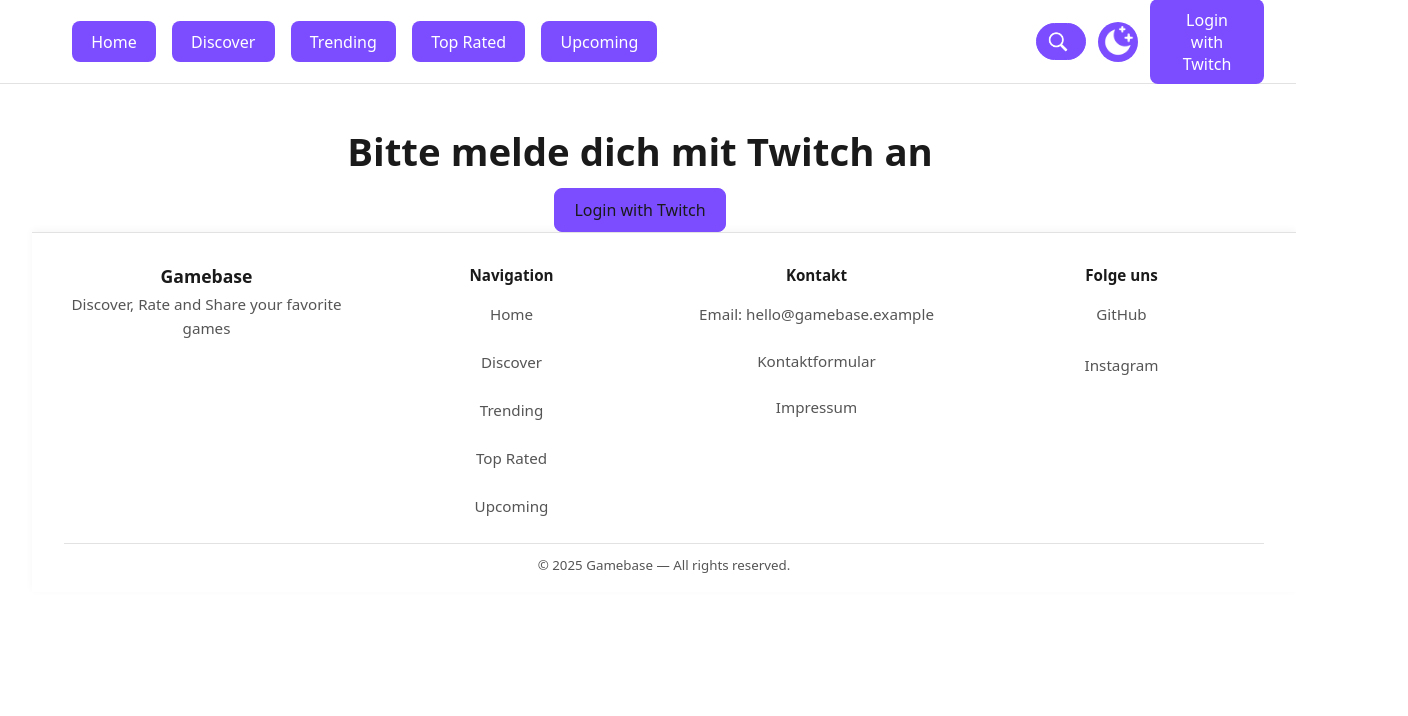
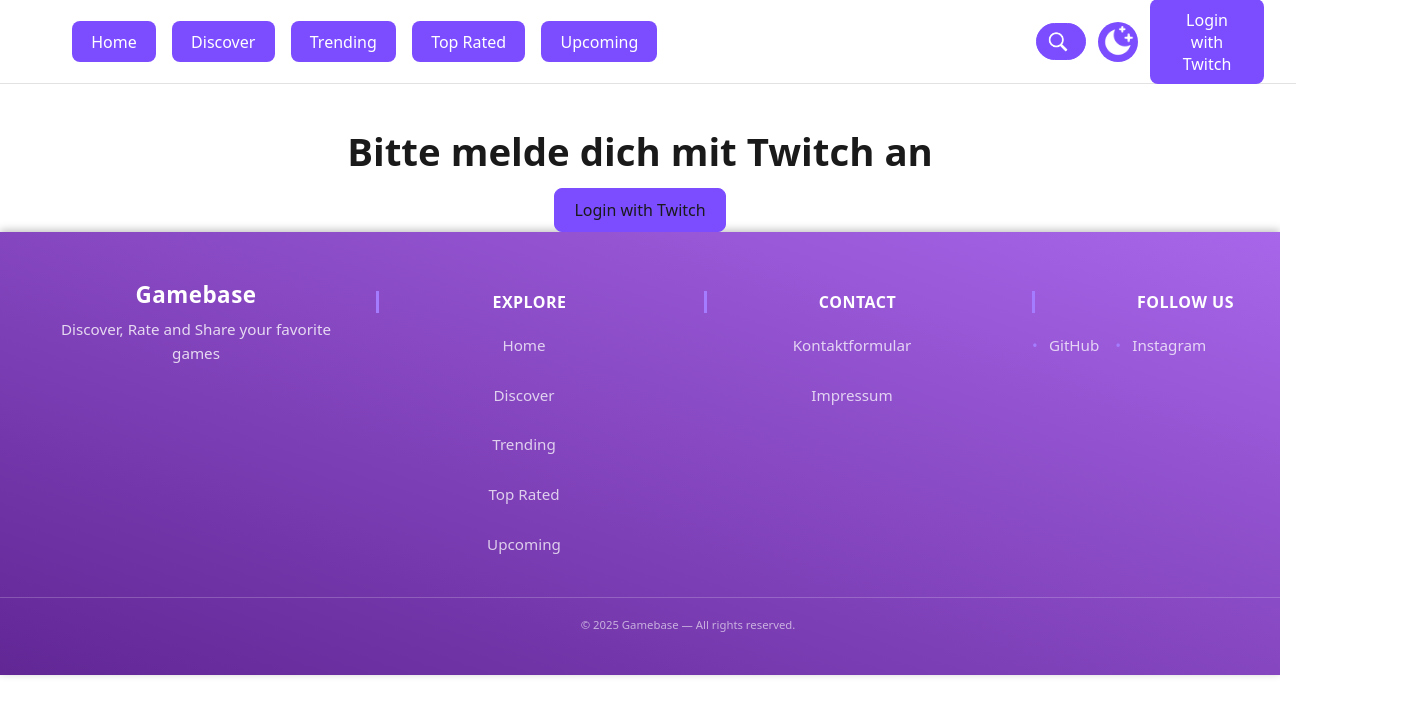
Before and after one commit to MusicToGetCodedOn/Gamebase-frontend, a React (Vite) app: page /profile in a window 1280 px wide. Shown: the top 716 px of the page, 1408 px wide, since content can reach past the window. Built offline with nearby package versions, Linux system fonts and the light colour scheme.

Commit message:
footer styling

```diff
--- a/src/App.jsx
+++ b/src/App.jsx
@@ -21,9 +21,11 @@
         ) : (
           <Outlet />
         )}
+
       </main>
       <Footer />
     </>
+
   );
 }
 
--- a/src/components/Footer.css
+++ b/src/components/Footer.css
@@ -1,41 +1,58 @@
 .site-footer {
+  width: 100vw;          /* Volle Viewportbreite */
+  margin-left: calc(50% - 50vw); /* Zentrierung umgehen */
+  margin-right: calc(50% - 50vw);
+  padding: 3rem 0 1.5rem;
+  background: linear-gradient(
+    to top right,
+    rgba(70, 0, 130, 0.85),
+    rgba(110, 0, 220, 0.6)
+  );
+  color: var(--text-color);
+  box-shadow: 0 -2px 8px rgba(0,0,0,0.25);
+}
+.footer-inner {
+  display: grid;
+  grid-template-columns: repeat(auto-fit, minmax(220px, 1fr));
+  gap: 2rem;
+  /* ❌ Weg damit:
+  max-width: 1200px;
+  margin: 0 auto;
+  */
   width: 100%;
-  background: var(--bg-color);
-  border-top: 1px solid var(--border-color);
-  color: var(--text-color-secondary);
-  padding: 2rem 1.5rem 1rem;
-  box-shadow: 0 -2px 8px rgba(0,0,0,0.04);
+  padding: 0 3rem;
 }
 
-.footer-inner {
-  display: grid;
-  grid-template-columns: 1fr 1fr 1fr 1fr;
-  gap: 1.25rem;
-  max-width: 1200px;
-  margin: 0 auto;
-  align-items: start;
-}
-
+/* Brand block */
 .footer-brand .footer-title {
-  margin: 0 0 0.25rem 0;
-  color: var(--text-color);
-  font-size: 1.1rem;
+  margin: 0 0 0.5rem 0;
+  font-size: 1.4rem;
+  font-weight: 700;
+  color: white;
+  letter-spacing: 0.5px;
 }
 
 .footer-slogan {
   margin: 0;
   font-size: 0.95rem;
-  color: var(--text-color-secondary);
+  color: rgba(255, 255, 255, 0.8);
 }
 
+/* Section headers */
 .footer-nav h4,
 .footer-contact h4,
 .footer-social h4 {
-  margin: 0 0 0.5rem 0;
-  color: var(--text-color);
-  font-size: 0.95rem;
+  margin-bottom: 0.75rem;
+  color: white;
+  font-size: 1rem;
+  font-weight: 600;
+  text-transform: uppercase;
+  letter-spacing: 0.5px;
+  border-left: 3px solid var(--accent-color);
+  padding-left: 8px;
 }
 
+/* Link lists */
 .footer-nav ul,
 .footer-contact ul,
 .footer-social ul {
@@ -44,59 +61,92 @@
   margin: 0;
   display: flex;
   flex-direction: column;
-  gap: 0.4rem;
+  gap: 0.5rem;
 }
 
 .footer-nav a,
 .footer-contact a,
 .footer-social a {
-  color: var(--text-color-secondary);
+  color: rgba(255, 255, 255, 0.75);
   text-decoration: none;
   font-size: 0.95rem;
+  transition: color 0.25s ease, transform 0.2s ease;
 }
 
 .footer-nav a:hover,
 .footer-contact a:hover,
 .footer-social a:hover {
-  color: var(--link-color);
-  text-decoration: underline;
+  color: white;
+  transform: translateX(3px);
 }
 
-.footer-contact li {
-  font-size: 0.95rem;
+/* Social icons / links */
+.footer-social ul {
+  flex-direction: row;
+  gap: 1rem;
 }
 
-.footer-social ul {
-  display: flex;
-  gap: 0.6rem;
+.footer-social a {
+  display: inline-flex;
   align-items: center;
+  gap: 0.4rem;
 }
 
+.footer-social a::before {
+  content: "•";
+  color: var(--accent-color);
+  margin-right: 0.3rem;
+}
+
+/* Bottom section */
 .footer-bottom {
-  margin-top: 1rem;
-  max-width: 1200px;
-  margin-left: auto;
-  margin-right: auto;
-  padding-top: 0.75rem;
-  border-top: 1px solid var(--border-color);
-  display: flex;
-  justify-content: center;
+  margin-top: 2rem;
+  padding: 1rem 3rem;
+  border-top: 1px solid rgba(255, 255, 255, 0.2);
+  text-align: center;
+  font-size: 0.85rem;
+  color: rgba(255, 255, 255, 0.6);
+  width: 100%;
+}
+
+/* Optional glowing divider */
+.site-footer::before {
+  content: "";
+  position: absolute;
+  top: 0;
+  left: 50%;
+  transform: translateX(-50%);
+  width: 120%;
+  height: 3px;
+  background: radial-gradient(circle, var(--accent-color) 0%, transparent 70%);
+  opacity: 0.4;
+}
+
+/* Hover gradient highlight */
+.footer-inner a:hover {
+  text-shadow: 0 0 6px rgba(255, 255, 255, 0.2);
 }
 
 /* Responsive */
 @media (max-width: 900px) {
   .footer-inner {
-    grid-template-columns: 1fr 1fr;
+    gap: 1.5rem;
   }
 }
 
 @media (max-width: 520px) {
   .footer-inner {
-    grid-template-columns: 1fr;
-    gap: 0.6rem;
+    text-align: center;
+  }
+
+  .footer-nav h4,
+  .footer-contact h4,
+  .footer-social h4 {
+    border-left: none;
+    padding-left: 0;
   }
 
   .footer-social ul {
-    flex-direction: row;
+    justify-content: center;
   }
 }
--- a/src/components/Footer.jsx
+++ b/src/components/Footer.jsx
@@ -13,7 +13,7 @@
         </div>
 
         <nav className="footer-nav" aria-label="Footer Navigation">
-          <h4>Navigation</h4>
+          <h4>Explore</h4>
           <ul>
             <li><Link to="/">Home</Link></li>
             <li><Link to="/discover">Discover</Link></li>
@@ -24,16 +24,15 @@
         </nav>
 
         <div className="footer-contact">
-          <h4>Kontakt</h4>
+          <h4>Contact</h4>
           <ul>
-            <li>Email: <a href="mailto:hello@gamebase.example">hello@gamebase.example</a></li>
             <li><a href="/contact">Kontaktformular</a></li>
             <li><Link to="/impressum">Impressum</Link></li>
           </ul>
         </div>
 
         <div className="footer-social">
-          <h4>Folge uns</h4>
+          <h4>Follow us</h4>
           <ul>
             <li><a href="https://github.com/YourRepo" target="_blank" rel="noreferrer">GitHub</a></li>
             <li><a href="https://instagram.com/YourProfile" target="_blank" rel="noreferrer">Instagram</a></li>
--- a/src/index.css
+++ b/src/index.css
@@ -7,6 +7,9 @@
   text-rendering: optimizeLegibility;
   -webkit-font-smoothing: antialiased;
   -moz-osx-font-smoothing: grayscale;
+  display: flex;
+  flex-direction: column;
+  min-height: 100vh;
 }
 
 /* Light Mode (Standard) */
@@ -48,11 +51,19 @@
   background-color: var(--bg-color);
   color: var(--text-color);
   transition: background-color 0.3s ease, color 0.3s ease;
+  height: 100%;
+  margin: 0;
+  padding: 0;
+  overflow-x: hidden;
 }
 
 body {
   background-color: var(--bg-color);
   color: var(--text-color);
+  height: 100%;
+  margin: 0;
+  padding: 0;
+  overflow-x: hidden;
 }
 
 a {
@@ -74,7 +85,8 @@
 
 /* Platz für die fixe Header-Leiste schaffen */
 main {
-  padding-top: 64px; /* Höhe des Headers kompensieren */
+  padding-top: 64px;
+  flex: 1; /* Höhe des Headers kompensieren */
 }
 
 h1 {
@@ -103,38 +115,7 @@
   outline: 4px auto -webkit-focus-ring-color;
 }
 
-/* Media Query wird nicht mehr benötigt - Theme wird via data-attribute gesteuert */
-.logout-button {
-  all: unset; /* Alles zurücksetzen, damit keine globalen Styles greifen */
-  background: var(--button-bg);
-  color: var(--text-color);
-  width: 2.75rem;
-  height: 2.75rem;
-  border-radius: 50%;
-  display: flex;
-  align-items: center;
-  justify-content: center;
-  cursor: pointer;
-  transition: background 0.2s ease, transform 0.2s ease;
-  box-sizing: border-box;
+.site-footer {
+  margin-top: auto;
+  width: 100%;
 }
-
-.logout-button:hover {
-  background: var(--button-hover-bg);
-  transform: translateY(-1px);
-}
-
-.logout-button img {
-  width: 2rem;
-  height: 2rem;
-  object-fit: contain;
-  display: block;
-  margin: 0;
-  padding: 0;
-  border: none;
-}
-
-.logout-button:focus {
-  outline: 2px solid var(--accent-color);
-  outline-offset: 2px;
-}
```
